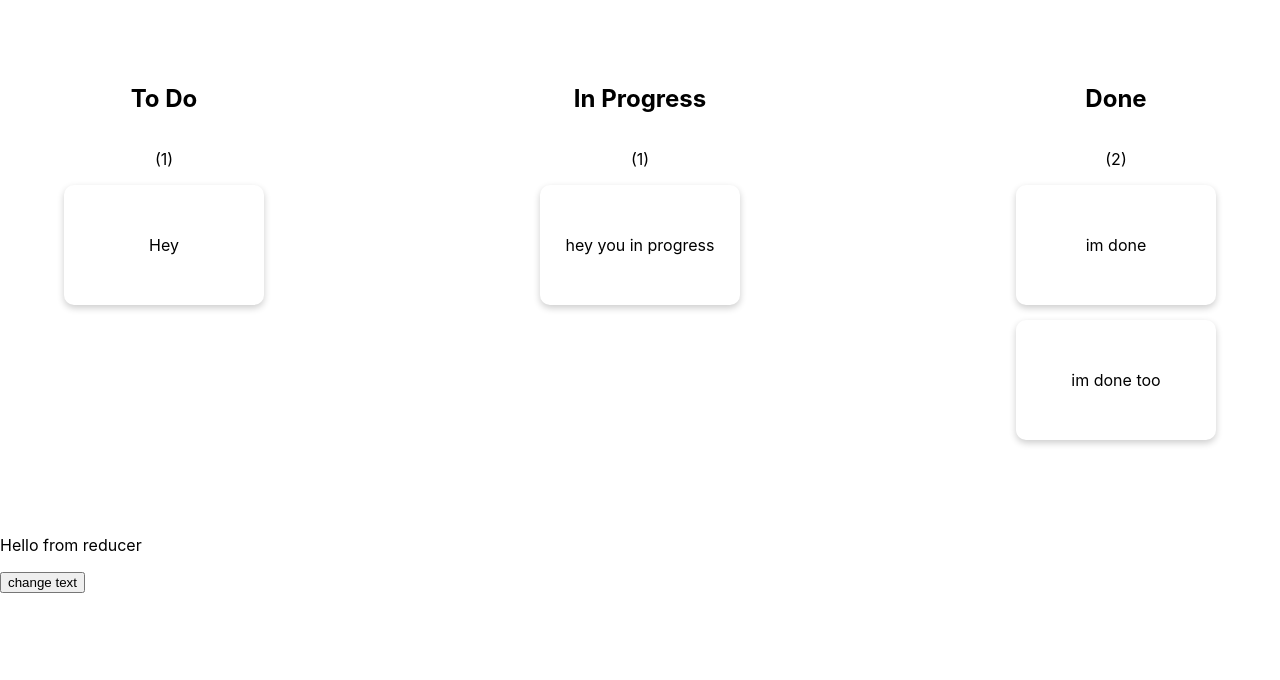
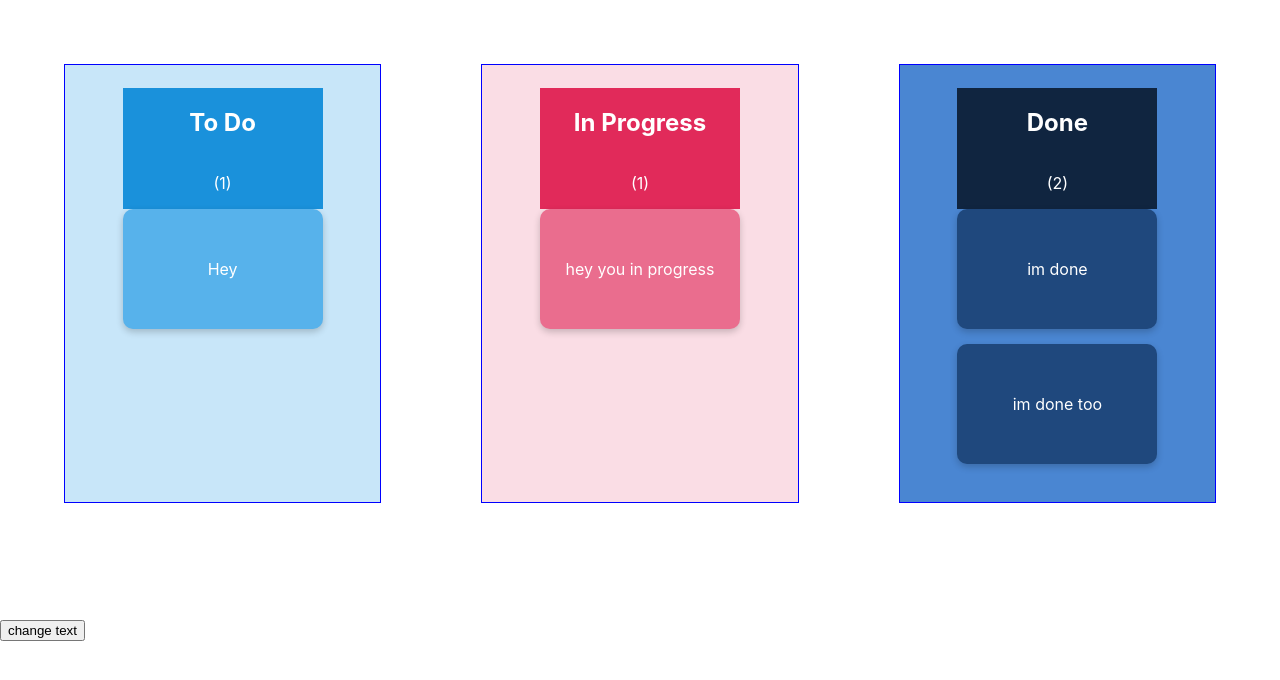
Before and after one commit to NemanjaManot/kanban-board, a React (Create React App) app: page / in a window 1280 px wide. Shown: the top 680 px of the page. Built offline with nearby package versions, Linux system fonts and the light colour scheme.

Commit message:
installed and started using polished

```diff
--- a/package.json
+++ b/package.json
@@ -8,6 +8,7 @@
     "@testing-library/jest-dom": "^4.2.4",
     "@testing-library/react": "^9.3.2",
     "@testing-library/user-event": "^7.1.2",
+    "polished": "^4.0.1",
     "react": "^16.13.1",
     "react-dom": "^16.13.1",
     "react-redux": "^7.2.1",
--- a/src/KanbanScreen/index.js
+++ b/src/KanbanScreen/index.js
@@ -21,9 +21,13 @@ const KanbanScreen = ({ testState, testAction, cards }) => {
   return (
     <div>
       <S.ColumnWrapper>
-        <Column cards={todoCards} heading={kanbanColumns.TO_DO.text} />
-        <Column cards={inProgressCards} heading={kanbanColumns.IN_PROGRESS.text} />
-        <Column cards={doneCards} heading={kanbanColumns.DONE.text} />
+        <Column cards={todoCards} heading={kanbanColumns.TO_DO.text} color={kanbanColumns.TO_DO.color} />
+        <Column
+          cards={inProgressCards}
+          heading={kanbanColumns.IN_PROGRESS.text}
+          color={kanbanColumns.IN_PROGRESS.color}
+        />
+        <Column cards={doneCards} heading={kanbanColumns.DONE.text} color={kanbanColumns.DONE.color} />
       </S.ColumnWrapper>
       <p>{testState}</p>
       <button onClick={handle}>change text</button>
--- a/src/components/Card/index.js
+++ b/src/components/Card/index.js
@@ -2,9 +2,9 @@ import React from 'react';
 // Styles
 import * as S from './styles';
 
-const Card = ({ card }) => {
+const Card = ({ card, color }) => {
   return (
-    <S.Card>
+    <S.Card color={color}>
       <p>{card.text}</p>
     </S.Card>
   );
--- a/src/components/Card/styles.js
+++ b/src/components/Card/styles.js
@@ -1,4 +1,5 @@
 import styled from 'styled-components';
+import { lighten } from 'polished';
 
 export const Card = styled.div`
   width: 200px;
@@ -9,4 +10,5 @@ export const Card = styled.div`
   align-items: center;
   justify-content: center;
   margin-bottom: 15px;
+  background-color: ${({ color }) => lighten(0.15, color)};
 `;
--- a/src/components/Column/index.js
+++ b/src/components/Column/index.js
@@ -3,13 +3,15 @@ import Card from '../Card';
 // Styles
 import * as S from './styles';
 
-const Column = ({ cards, heading }) => {
+const Column = ({ cards, heading, color }) => {
   return (
-    <S.Column>
-      <h2>{heading}</h2>
-      <p>({cards.length})</p>
+    <S.Column color={color}>
+      <S.Header color={color}>
+        <h2>{heading}</h2>
+        <p>({cards.length})</p>
+      </S.Header>
       {cards.map((card) => (
-        <Card card={card} />
+        <Card card={card} color={color} />
       ))}
     </S.Column>
   );
--- a/src/components/Column/styles.js
+++ b/src/components/Column/styles.js
@@ -1,7 +1,20 @@
 import styled from 'styled-components';
+import { lighten } from 'polished';
 
 export const Column = styled.div`
   display: flex;
   flex-direction: column;
   align-items: center;
+  padding: 2% 5%;
+  background-color: ${({ color }) => lighten(0.4, color)};
+  border: 1px solid blue;
 `;
+
+export const Header = styled.div`
+  background-color: ${({ color }) => color};
+  display: flex;
+  align-items: center;
+  justify-content: center;
+  width: 100%;
+  flex-direction: column;
+`;
--- a/src/config.js
+++ b/src/config.js
@@ -1,5 +1,5 @@
 export const kanbanColumns = {
-  TO_DO: { type: 'TO_DO', text: 'To Do' },
-  IN_PROGRESS: { type: 'IN_PROGRESS', text: 'In Progress' },
-  DONE: { type: 'DONE', text: 'Done' },
+  TO_DO: { type: 'TO_DO', text: 'To Do', color: '#1a91db' },
+  IN_PROGRESS: { type: 'IN_PROGRESS', text: 'In Progress', color: '#e12a5a' },
+  DONE: { type: 'DONE', text: 'Done', color: '#102540' },
 };
--- a/src/index.css
+++ b/src/index.css
@@ -5,6 +5,7 @@ body {
     sans-serif;
   -webkit-font-smoothing: antialiased;
   -moz-osx-font-smoothing: grayscale;
+  color: white;
 }
 
 code {
```
Also changed, not shown: 1 other file (tests, documents, lock files or other folders).
